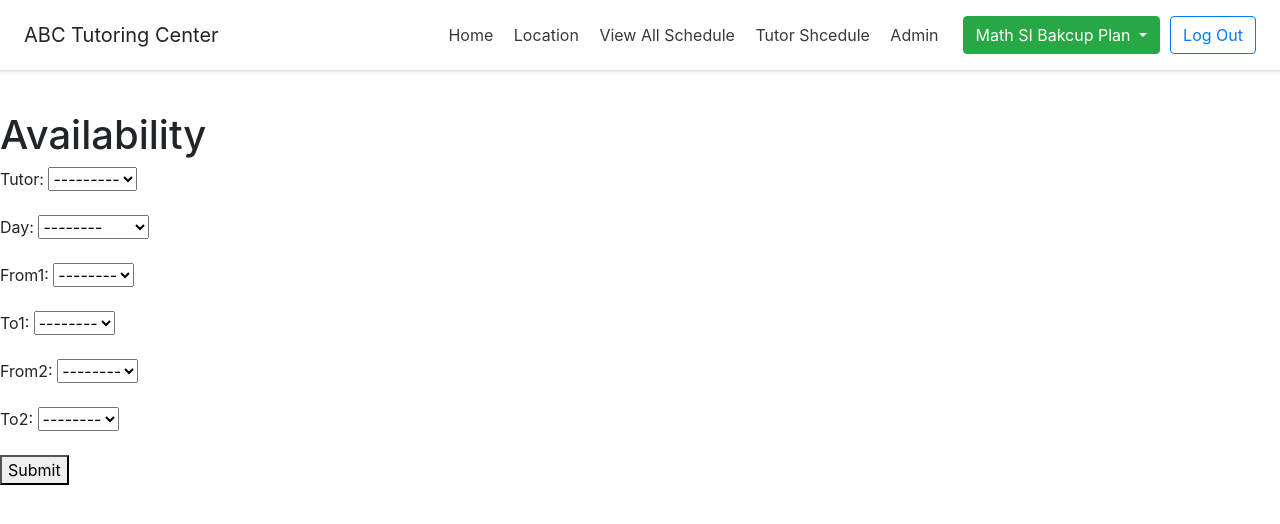
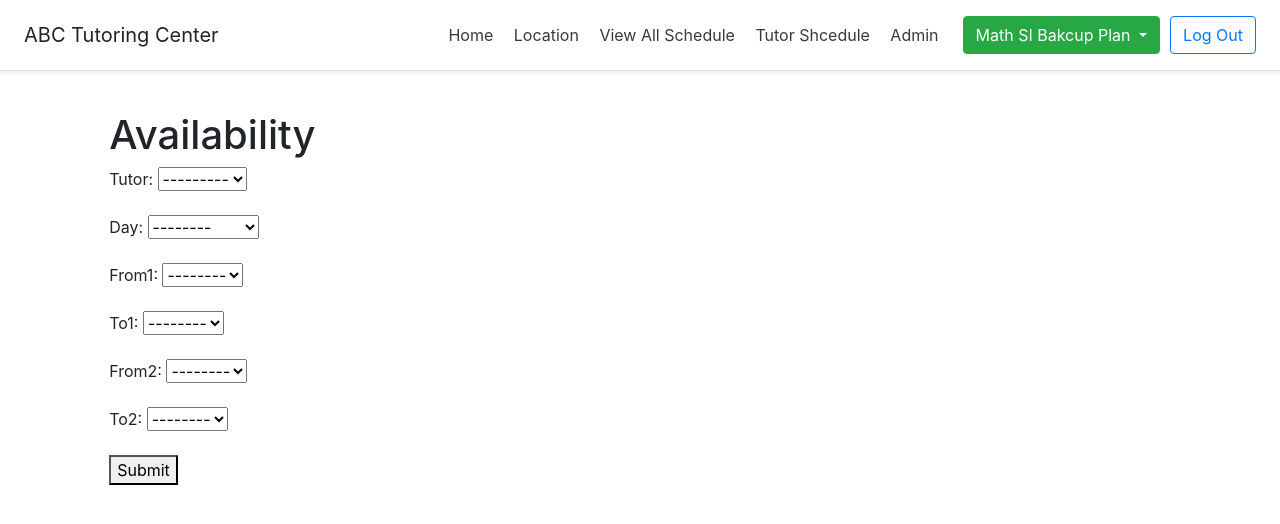
Before and after one commit to bakatarekun/CS416Project, a Django app: page /home in a window 1280 px wide. Shown: the top 524 px of the page. Run offline with Django 3.2, Linux system fonts and the light colour scheme; data that the repository does not hold is empty; some libraries are stand-ins or nearby versions.

Commit message:
add avaialbility fixed

```diff
--- a/CS416Project/views.py
+++ b/CS416Project/views.py
@@ -39,7 +39,7 @@ class HomeView(TemplateView):
         args = {'form': form, }
         # args = {'form':form,'text':text,'from1':from1,'to1':to1,'day':day}
         return render(request, self.template_name, args)
-       # return render(request, self.template_name, {'form':form,'text':text})
+
 
 
 def home(request):
--- a/templates/home.html
+++ b/templates/home.html
@@ -6,6 +6,10 @@
 {% endblock %}
 
 {% block body %}
+    <div class="row">
+        <div class="col-1">
+        </div>
+        <div class="col-3">
             <h1>Availability</h1>
             <form method="POST" >
                 {% csrf_token %}
@@ -19,6 +23,8 @@
             <h2>{{ day }}</h2>
             <h2>{{ from1}}</h2>
             <h2>{{ to1 }}</h2>
+        </div>
+    </div>
     {#  <div align="center">#}
     {#<iframe width="640px" height= "480px" src= "https://forms.office.com/Pages/ResponsePage.aspx?id=ePidZ3onakmsjdmeWGBt2dcUBZwZjKpLpmZsbQC7FR9URFdKN1k2OVgxUUE5Rlc5Q1EwVTRPVUQzSC4u&embed=true" frameborder= "0" marginwidth= "0" marginheight= "0" style= "border: none; max-width:100%; max-height:100vh" allowfullscreen webkitallowfullscreen mozallowfullscreen msallowfullscreen> </iframe>#}
     {#  </div>#}
```
Lines whose indentation alone changed are shown as unchanged.
